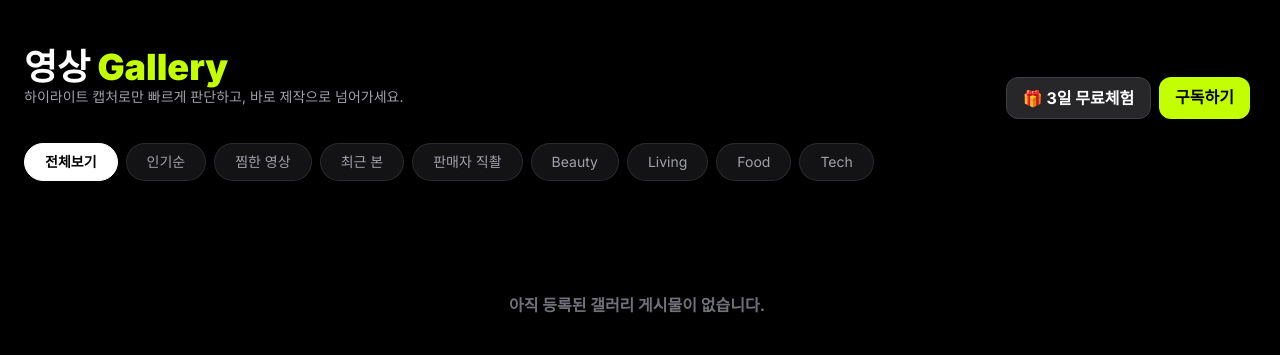
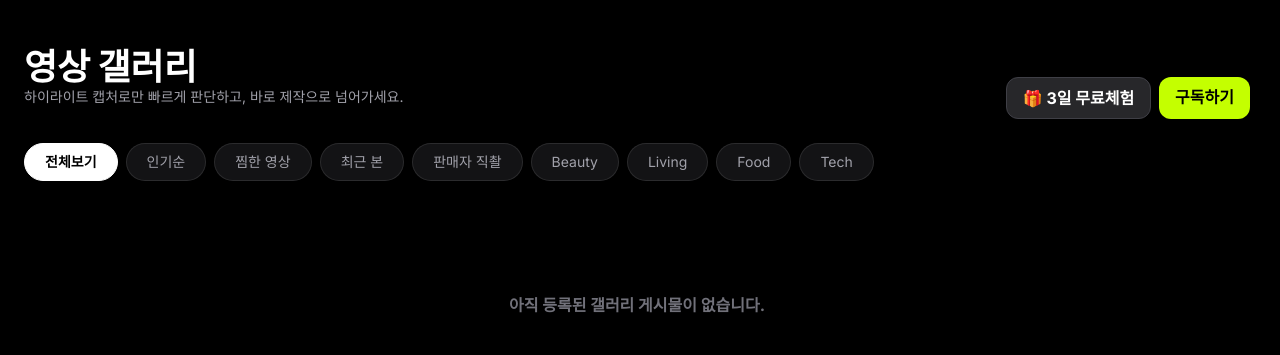
Before and after one commit to hellostudnerd-sketch/moneying-web, a Flask app: page /gallery in a window 1280 px wide. Shown: the part 65-420 px from the top of the page. Run offline with Flask 3, Linux system fonts and the light colour scheme; data that the repository does not hold is empty; some libraries are stand-ins or nearby versions.

Commit message:
Update gallery.html

```diff
--- a/templates/gallery.html
+++ b/templates/gallery.html
@@ -170,7 +170,7 @@
   <div class="flex flex-col md:flex-row md:items-end md:justify-between gap-4 mb-6">
     <div>
       <h1 class="text-3xl md:text-4xl font-black">
-        영상 <span class="text-highlight">Gallery</span>
+      영상 <span class="text-white">갤러리</span>
       </h1>
       <p class="text-zinc-400 text-sm text-center mb-3">하이라이트 캡처로만 빠르게 판단하고,<br class="md:hidden"> 바로 제작으로 넘어가세요.
 </p>
```
